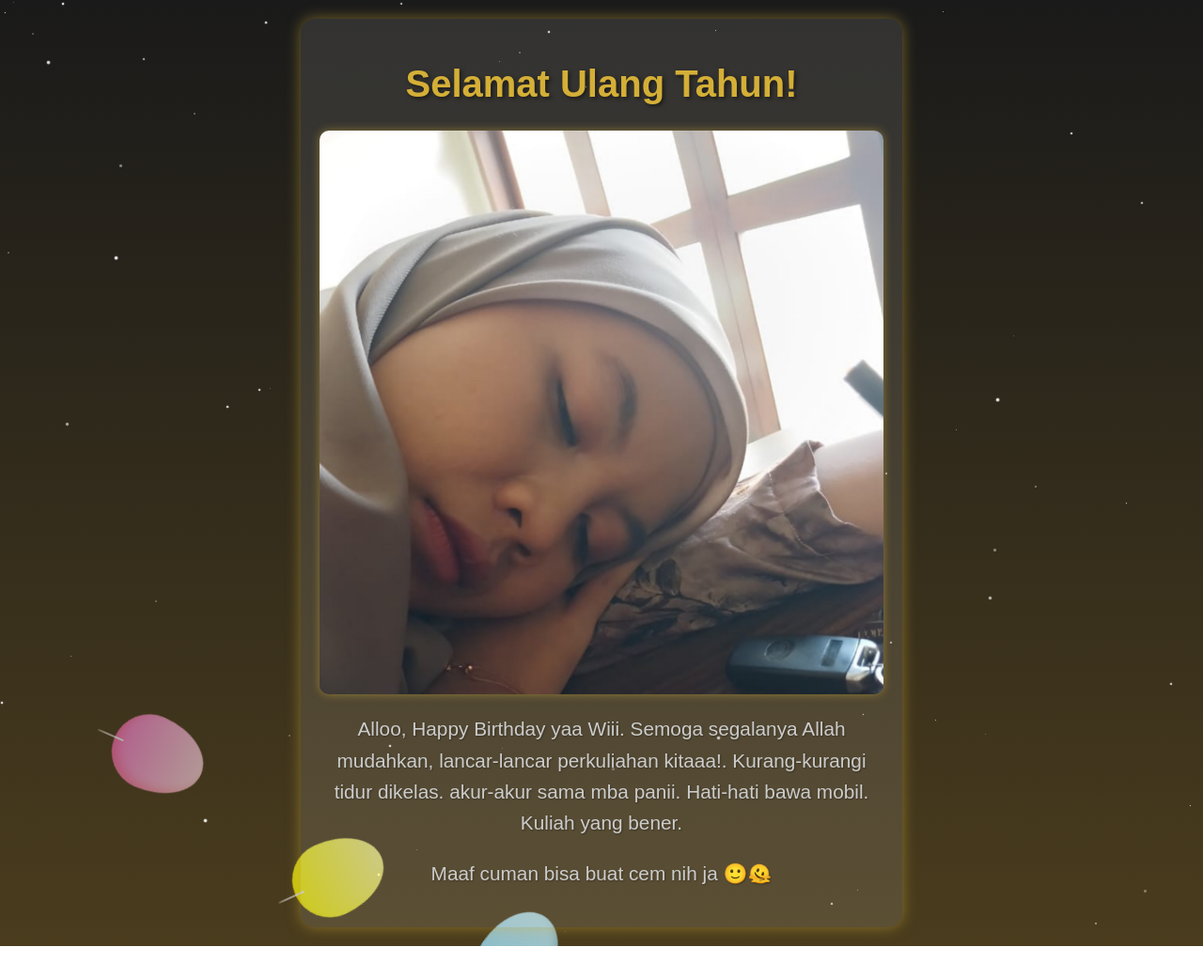
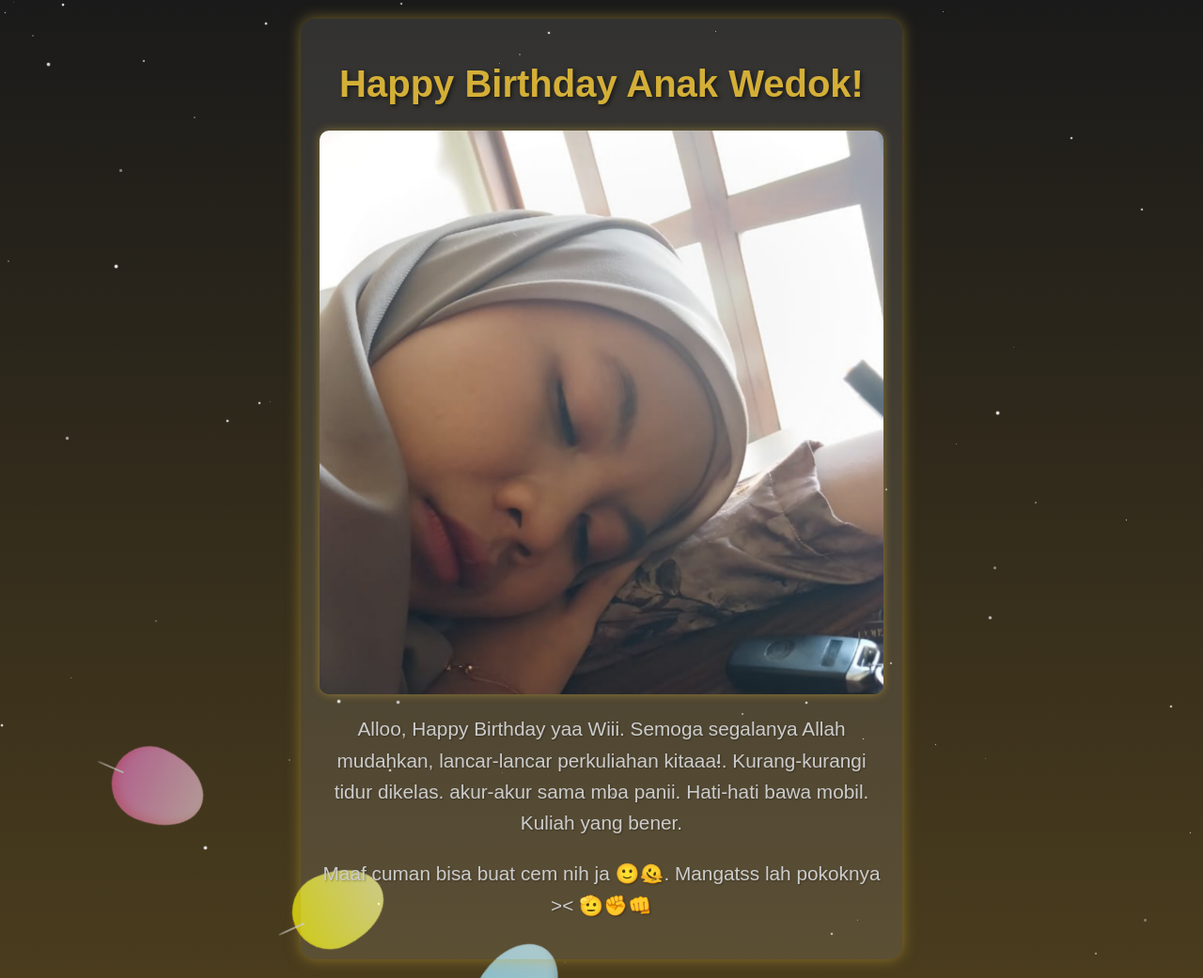
Before and after one commit to 60jumping/Dwi, a plain HTML site: page index.html in a window 1280 px wide. Shown: the whole page at 94% size. Before the commit the page ends 1007 px from the top, so only its background shows below. Drawn offline with Linux system fonts and the light colour scheme.

Commit message:
Revise birthday message and enhance features
Updated the birthday message and added new features.

```diff
--- a/index.html
+++ b/index.html
@@ -27,7 +27,7 @@
     <div id="stars-container"></div>
 
     <div class="container">
-        <h1>Selamat Ulang Tahun!</h1>
+        <h1>Happy Birthday Anak Wedok!</h1>
 
         <div class="carousel" id="photoCarousel">
             <img src="dwi.jpg" alt="Foto Ulang Tahun 1" class="active">
@@ -36,7 +36,7 @@
         </div>
 
         <p>Alloo, Happy Birthday yaa Wiii. Semoga segalanya Allah mudahkan, lancar-lancar perkuliahan kitaaa!. Kurang-kurangi tidur dikelas. akur-akur sama mba panii. Hati-hati bawa mobil. Kuliah yang bener.</p>
-        <p>Maaf cuman bisa buat cem nih ja 🙂🫠</p>
+        <p>Maaf cuman bisa buat cem nih ja 🙂🫠. Mangatss lah pokoknya >< 🫡✊👊</p>
     </div>
 
     <script>
```
